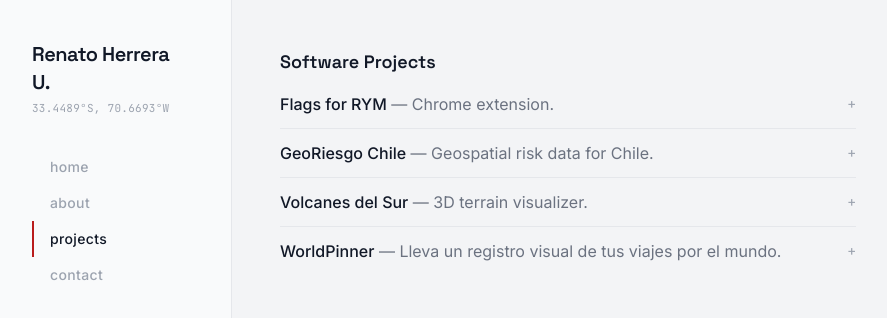
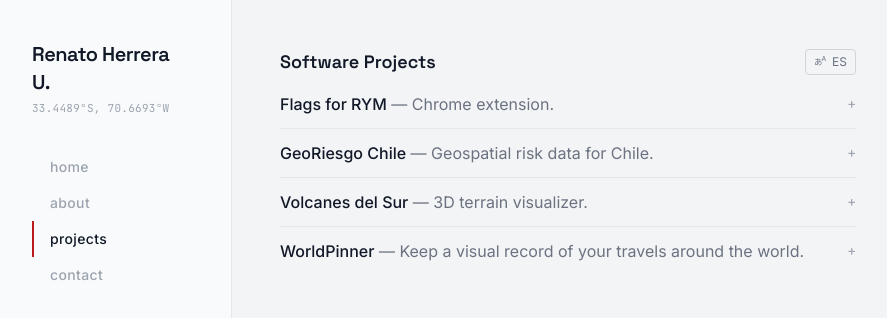
Before and after one commit to ren2v/portfoliov3333, a React (Vite) app: page / in a window 1280 px wide. Both pictures are taken after a click on the button "projects". Shown: the top 318 px of the page, without its empty margins (8-895 px from the left). Built offline with nearby package versions, Linux system fonts and the light colour scheme.

Commit message:
Agrega selector de idioma para descripciones de proyectos
Botón con ícono あ/A junto a "Software Projects" que alterna entre
inglés y español, traduciendo taglines, descripciones y el link
"View project" de cada proyecto.

Co-Authored-By: Claude Sonnet 5 <noreply@anthropic.com>

```diff
--- a/src/App.jsx
+++ b/src/App.jsx
@@ -4,27 +4,42 @@ const PROJECTS = [
   {
     id: "flags-for-rym",
     name: "Flags for RYM",
-    tagline: "Chrome extension.",
-    description:
-      "Adds country flags next to artists on rateyourmusic.com, using MusicBrainz's area hierarchy with a Nominatim fallback.",
+    tagline: {
+      en: "Chrome extension.",
+      es: "Extensión de Chrome.",
+    },
+    description: {
+      en: "Adds country flags next to artists on rateyourmusic.com, using MusicBrainz's area hierarchy with a Nominatim fallback.",
+      es: "Agrega banderas de países junto a los artistas en rateyourmusic.com, usando la jerarquía de áreas de MusicBrainz con Nominatim como respaldo.",
+    },
     url: "https://chromewebstore.google.com/detail/flags-for-rym/ndbikjgmpkllhlcfemillocjgnmnffdg",
     media: { type: "gif", src: "/projects/flags-for-rym.gif" },
   },
   {
     id: "georiesgo-chile",
     name: "GeoRiesgo Chile",
-    tagline: "Geospatial risk data for Chile.",
-    description:
-      "Seismic and geological risk evaluator for Chile, combining fault proximity, seismicity, tsunami inundation, and soil type into a weighted risk model.",
+    tagline: {
+      en: "Geospatial risk data for Chile.",
+      es: "Datos geoespaciales de riesgo para Chile.",
+    },
+    description: {
+      en: "Seismic and geological risk evaluator for Chile, combining fault proximity, seismicity, tsunami inundation, and soil type into a weighted risk model.",
+      es: "Evaluador de riesgo sísmico y geológico para Chile, que combina cercanía a fallas, sismicidad, inundación por tsunami y tipo de suelo en un modelo de riesgo ponderado.",
+    },
     url: "https://georiesgo-chile.vercel.app/",
     media: { type: "gif", src: "/projects/georiesgo-chile.gif" },
   },
   {
     id: "volcanes-del-sur",
     name: "Volcanes del Sur",
-    tagline: "3D terrain visualizer.",
-    description:
-      "3D terrain visualizer of southern Chilean volcanoes (Villarrica, Osorno) built with real DEM and satellite data — Copernicus GLO-30 elevation, ESRI World Imagery textures, and Sentinel-2 NDVI layers rendered in Three.js with orbital camera controls.",
+    tagline: {
+      en: "3D terrain visualizer.",
+      es: "Visualizador de terreno 3D.",
+    },
+    description: {
+      en: "3D terrain visualizer of southern Chilean volcanoes (Villarrica, Osorno) built with real DEM and satellite data — Copernicus GLO-30 elevation, ESRI World Imagery textures, and Sentinel-2 NDVI layers rendered in Three.js with orbital camera controls.",
+      es: "Visualizador 3D del terreno de volcanes del sur de Chile (Villarrica, Osorno) construido con datos DEM y satelitales reales — elevación Copernicus GLO-30, texturas ESRI World Imagery y capas NDVI de Sentinel-2, renderizado en Three.js con controles de cámara orbital.",
+    },
     url: "",
     media: {
       type: "carousel",
@@ -38,9 +53,14 @@ const PROJECTS = [
   {
     id: "worldpinner",
     name: "WorldPinner",
-    tagline: "Lleva un registro visual de tus viajes por el mundo.",
-    description:
-      "App web/red social para trackear tu historial de viajes: marca los países y regiones que visitaste en un mapa/globo interactivo, arma tu wishlist, gana XP y sube de nivel desbloqueando 111 logros, comparate con amigos, sigue el leaderboard global y comparte itinerarios. Incluye un feed social.",
+    tagline: {
+      en: "Keep a visual record of your travels around the world.",
+      es: "Lleva un registro visual de tus viajes por el mundo.",
+    },
+    description: {
+      en: "Web app/social network for tracking your travel history: pin the countries and regions you've visited on an interactive map/globe, build your wishlist, earn XP and level up unlocking 111 achievements, compare yourself with friends, follow the global leaderboard, and share itineraries. Includes a social feed.",
+      es: "App web/red social para trackear tu historial de viajes: marca los países y regiones que visitaste en un mapa/globo interactivo, arma tu wishlist, gana XP y sube de nivel desbloqueando 111 logros, comparate con amigos, sigue el leaderboard global y comparte itinerarios. Incluye un feed social.",
+    },
     url: "https://worldpinner.app",
     media: { type: "gif", src: "/projects/worldpinner.gif" },
   },
@@ -112,7 +132,38 @@ function Carousel({ images, alt }) {
   );
 }
 
-function ProjectCard({ project, isOpen, onToggle }) {
+function LanguageIcon() {
+  return (
+    <svg
+      viewBox="0 0 20 20"
+      className="w-3.5 h-3.5"
+      fill="none"
+      xmlns="http://www.w3.org/2000/svg"
+    >
+      <text x="0" y="14" fontSize="12" fontFamily="sans-serif" fill="currentColor">
+        あ
+      </text>
+      <text x="11" y="9" fontSize="9" fontFamily="sans-serif" fill="currentColor">
+        A
+      </text>
+    </svg>
+  );
+}
+
+function LanguageToggle({ lang, onToggle }) {
+  return (
+    <button
+      onClick={onToggle}
+      aria-label={lang === "en" ? "Cambiar a español" : "Switch to English"}
+      className="flex items-center gap-1 text-xs text-gray-500 hover:text-red-700 border border-gray-300 hover:border-red-700 rounded px-2 py-1 transition-colors"
+    >
+      <LanguageIcon />
+      {lang === "en" ? "ES" : "EN"}
+    </button>
+  );
+}
+
+function ProjectCard({ project, isOpen, onToggle, lang }) {
   return (
     <div className="border-b border-gray-200 last:border-b-0">
       <button
@@ -123,7 +174,7 @@ function ProjectCard({ project, isOpen, onToggle }) {
           <span className="text-gray-900 font-medium group-hover:text-red-700 transition-colors">
             {project.name}
           </span>{" "}
-          <span className="text-gray-500">— {project.tagline}</span>
+          <span className="text-gray-500">— {project.tagline[lang]}</span>
         </span>
         <span
           className={`font-mono text-gray-400 text-sm transition-transform duration-200 shrink-0 ml-4 ${
@@ -142,7 +193,7 @@ function ProjectCard({ project, isOpen, onToggle }) {
         <div className="overflow-hidden">
           <div className="pb-5 pt-1">
             <p className="text-gray-600 text-sm leading-relaxed mb-3">
-              {project.description}
+              {project.description[lang]}
             </p>
             {project.media.type === "carousel" ? (
               <Carousel images={project.media.images} alt={project.name} />
@@ -160,7 +211,7 @@ function ProjectCard({ project, isOpen, onToggle }) {
                 rel="noopener noreferrer"
                 className="inline-block mt-3 text-sm text-gray-900 hover:text-red-700 underline decoration-gray-300 hover:decoration-red-700 transition-colors"
               >
-                View project →
+                {lang === "en" ? "View project →" : "Ver proyecto →"}
               </a>
             )}
           </div>
@@ -174,6 +225,7 @@ export default function App() {
   const [activeSection, setActiveSection] = useState("home");
   const [santiagoTime, setSantiagoTime] = useState(new Date());
   const [openProject, setOpenProject] = useState(null);
+  const [lang, setLang] = useState("en");
 
   // Reloj local, sin llamadas a APIs externas
   useEffect(() => {
@@ -228,12 +280,21 @@ export default function App() {
     ),
     projects: (
       <div>
-        <h3 className="font-display text-lg font-semibold mb-1 text-gray-900">Software Projects</h3>
+        <div className="flex items-center justify-between mb-1">
+          <h3 className="font-display text-lg font-semibold text-gray-900">
+            {lang === "en" ? "Software Projects" : "Proyectos de Software"}
+          </h3>
+          <LanguageToggle
+            lang={lang}
+            onToggle={() => setLang(lang === "en" ? "es" : "en")}
+          />
+        </div>
         <div>
           {PROJECTS.map((project) => (
             <ProjectCard
               key={project.id}
               project={project}
+              lang={lang}
               isOpen={openProject === project.id}
               onToggle={() =>
                 setOpenProject(openProject === project.id ? null : project.id)
```
